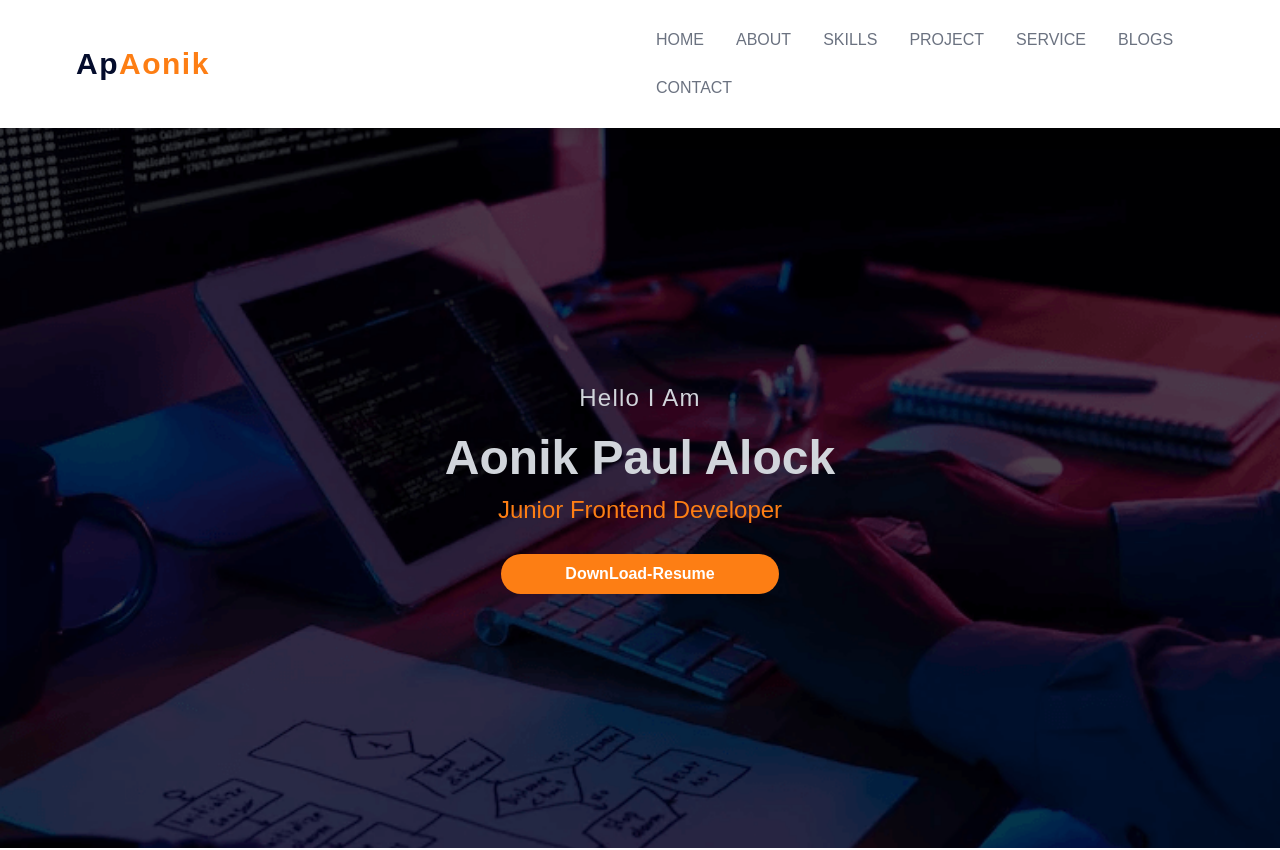
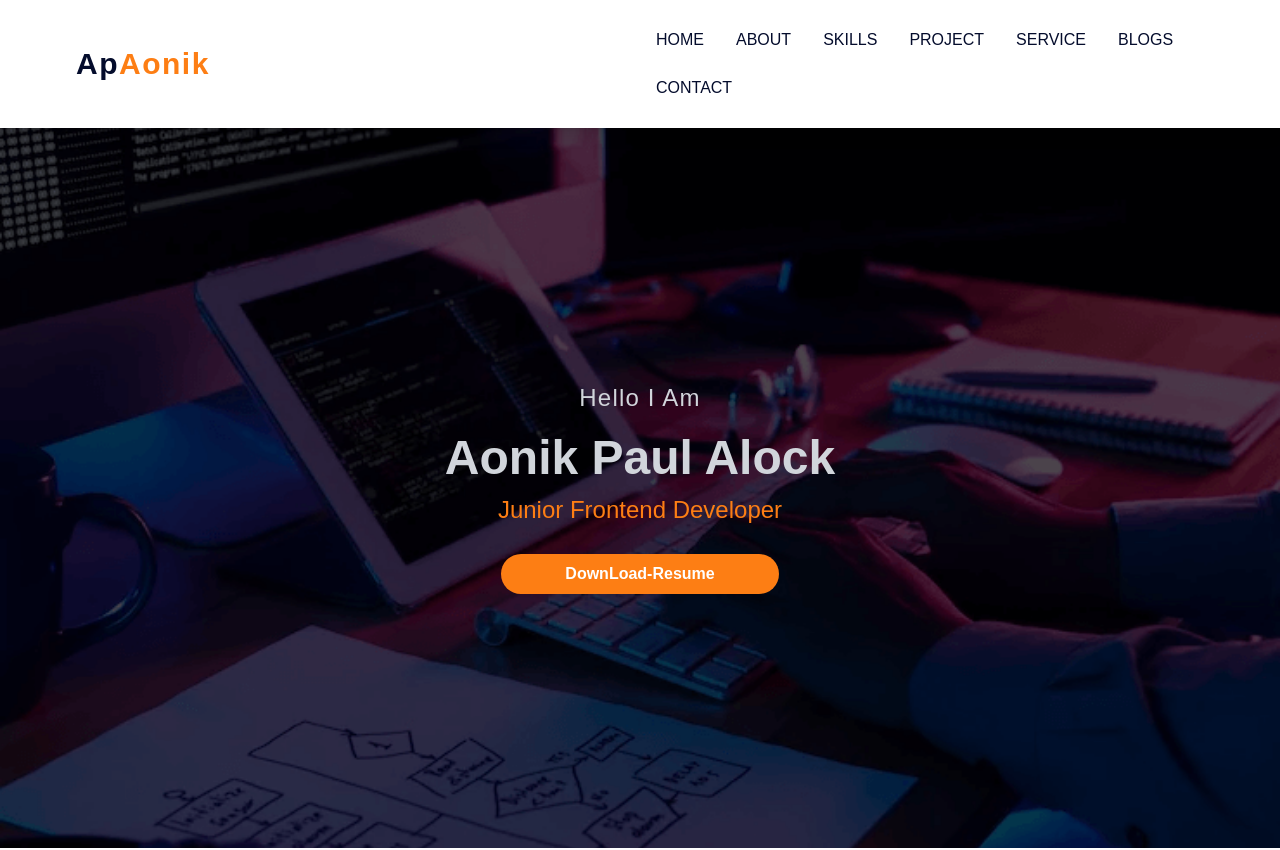
Before and after one commit to aonikpaulalock/myPortpolio, a React (Create React App) app: page / in a window 1280 px wide. Shown: the top 850 px of the page. Built offline with nearby package versions, Linux system fonts and the light colour scheme.

Commit message:
upadated

```diff
--- a/src/Pages/Shared/Header.js
+++ b/src/Pages/Shared/Header.js
@@ -30,7 +30,7 @@ const Header = () => {
           </Link>
         </div>
         <div class="navbar-end hidden lg:flex z-0 text-gray-500">
-          <ul class="menu menu-horizontal p-0 text-md font-medium ">
+          <ul class="menu menu-horizontal p-0 text-md font-medium text-secondary">
             {navMenu}
           </ul>
         </div>
```
